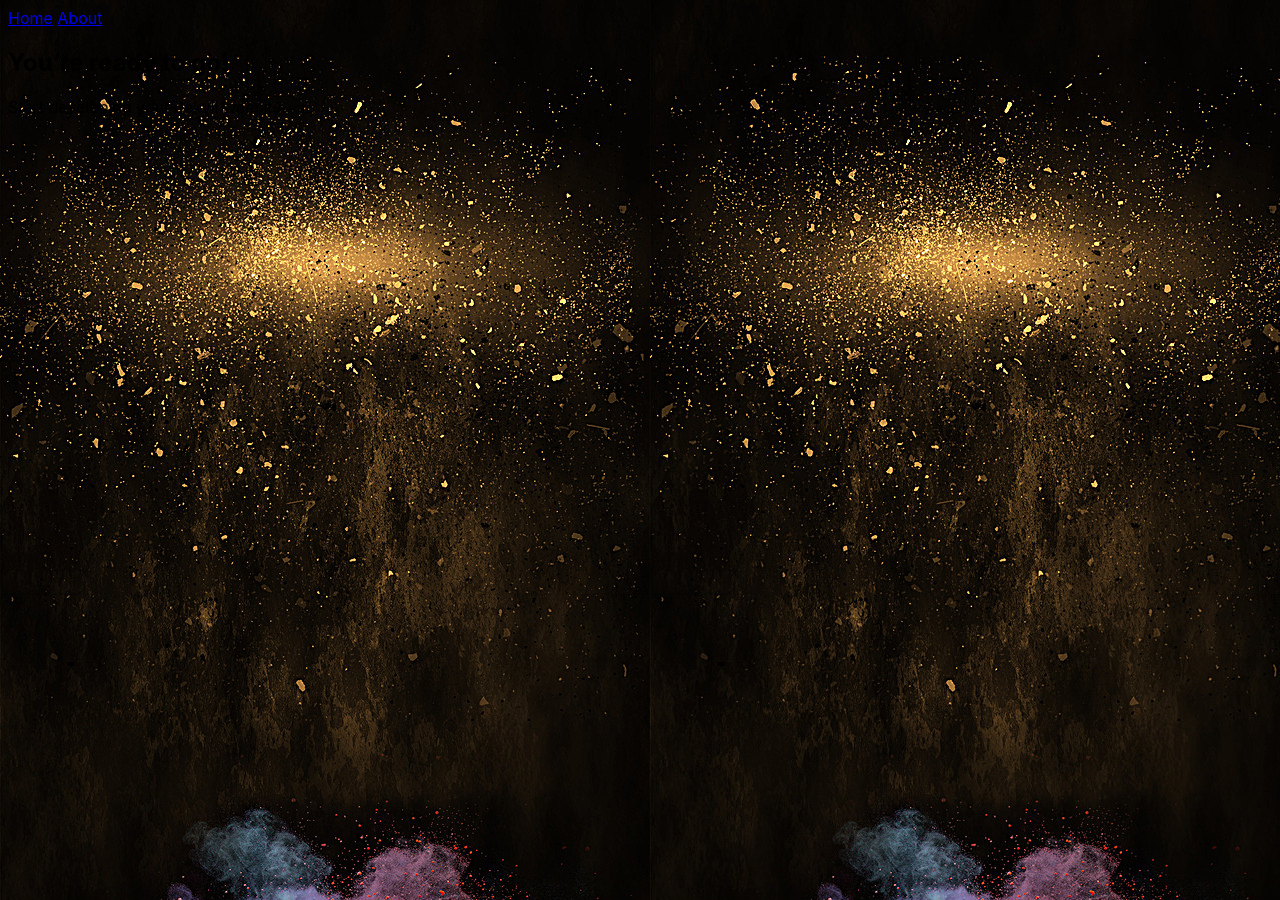
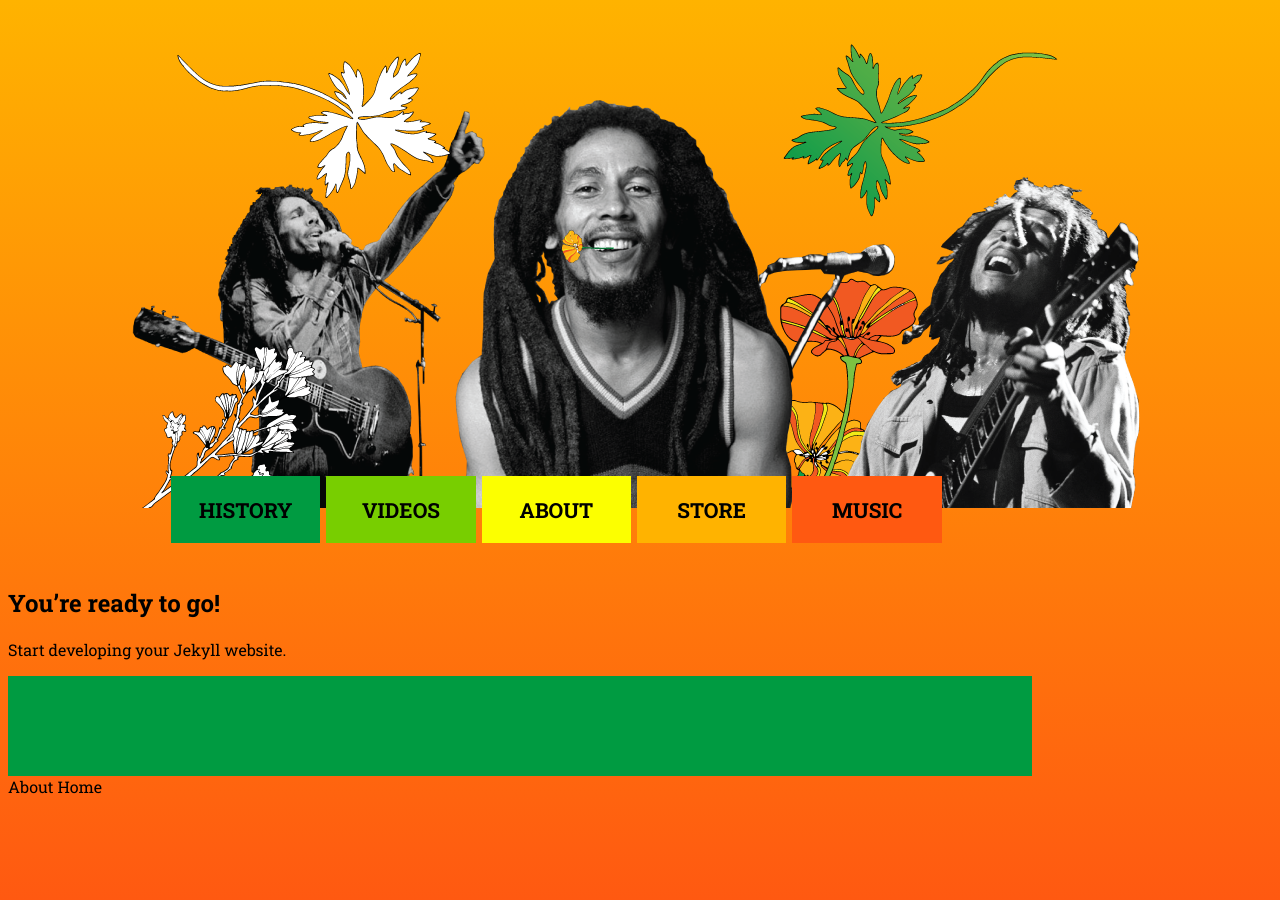
Before and after one commit to bruer/band-site, a Jekyll site: the page built from index.md, in a window 1280 px wide. Built offline with Jekyll 4.4.1, drawn with Linux system fonts in a browser that asks for light colours.

Commit message:
header & footer

```diff
--- /dev/null
+++ b/_includes/footer.html
@@ -0,0 +1,5 @@
+<footer class="bg-darkGreen">
+    <div>
+
+    </div>
+</footer>
--- /dev/null
+++ b/_includes/header.html
@@ -0,0 +1,16 @@
+<header>
+    <div class="bg-image"></div>
+    <div class="nav-wrapper">
+        <nav>
+            <ul>
+                <li class="bg-darkGreen"><a href="music-videos.html">History</a></li>
+                <li class="bg-green"><a href="music-videos.html">Videos</a></li>
+                <li class="bg-yellowGreen"><a href="music-videos.html">About</a></li>
+                <li class="bg-orange"><a href="music-videos.html">Store</a></li>
+                <li class="bg-darkOrange"><a href="music-videos.html">Music</a></li>
+            </ul>
+        </nav>
+    </div>
+
+
+</header>
--- a/_layouts/default.html
+++ b/_layouts/default.html
@@ -7,8 +7,13 @@
     <link rel="stylesheet" href="{{ '/assets/css/main.css' | relative_url }}">
   </head>
   <body>
-    {% include navigation.html %}
+    {% include header.html %}
     {{ content}}
+    {% include footer.html %}
+
+    {% for page in site.pages %}
+    {{ page.title }}
+    {% endfor %}
     <script src="../assets/js/music-videos-parallax.js"></script>
     <script src="../assets/js/music-videos-leaf1-parallax.js"></script>
     <!-- <script src="../assets/js/music-videos-hover.js"></script> -->
--- /dev/null
+++ b/_sass/footer.scss
@@ -0,0 +1,4 @@
+footer {
+    height: 100px;
+    width: 1024px;
+}
--- /dev/null
+++ b/_sass/header.scss
@@ -0,0 +1,51 @@
+.bg-image {
+    display: flex;
+    margin: auto;
+    background-image: url("/assets/img/header.png");
+    height: 520px;
+    width: 1024px;
+    background-repeat: no-repeat;
+}
+nav {
+    display: flex;
+    margin: auto;
+    width: 1024px;
+    margin-top: -6%;
+}
+
+a {
+    text-decoration: none;
+    color: black;
+}
+ul {
+    font-family: $roboto;
+    font-weight: 700;
+    font-size: 1.3em;
+    text-transform: uppercase;
+    display: flex;
+    width: 100%;
+    list-style: none;
+    justify-content: flex-start;
+    li {
+        margin: 3px;
+        width: 110px;
+        padding: 2% 2% 2% 2%;
+        text-align: center;
+    }
+}
+
+.bg-darkGreen {
+    background-color: $darkGreen;
+}
+.bg-green {
+    background-color: $green;
+}
+.bg-yellowGreen {
+    background-color: $yellowGreen;
+}
+.bg-orange {
+    background-color: $orange;
+}
+.bg-darkOrange {
+    background-color: $darkOrange;
+}
--- /dev/null
+++ b/_sass/index.scss
@@ -0,0 +1,5 @@
+$darkGreen: #009B41;
+$green: #78CE00;
+$yellowGreen: #FCFF00;
+$orange: #FFB300;
+$darkOrange: #FF5911;
--- a/_sass/main.scss
+++ b/_sass/main.scss
@@ -1,10 +1,19 @@
-$backgroundColor: #ffffff;
+@import url('https://fonts.googleapis.com/css?family=Roboto+Slab:100,300,400,700&display=swap');
+
+$darkGreen: #009B41;
+$green: #78CE00;
+$yellowGreen: #FCFF00;
+$orange: #FFB300;
+$darkOrange: #FF5911;
+
+
+$backgroundColor: green;
 $bodyColor: #000000;
-$bodyFont: -apple-system,BlinkMacSystemFont,"Segoe UI",Helvetica,Arial,sans-serif,"Apple Color Emoji","Segoe UI Emoji","Segoe UI Symbol";
+$roboto: 'Roboto Slab',
+serif;
 
 body {
-  background: $backgroundColor;
+  background: linear-gradient(to bottom, #ffb300 0%, #ff5911 100%) fixed;
   color: $bodyColor;
-  font-family: $bodyFont;
-
+  font-family: $roboto;
 }
--- a/_sass/music-videos.scss
+++ b/_sass/music-videos.scss
@@ -1,6 +1,3 @@
-body {
-    background-image: url("/assets/background-image.jpg");
-}
 
 .music-videos-container {
     width: 80%;
--- a/assets/css/main.scss
+++ b/assets/css/main.scss
@@ -4,3 +4,6 @@
 @import "main";
 @import "music-videos";
 @import "about";
+@import "header";
+@import "footer";
+@import "index";
```
Also changed, not shown: assets/img/header.png (added), 7 other files.
